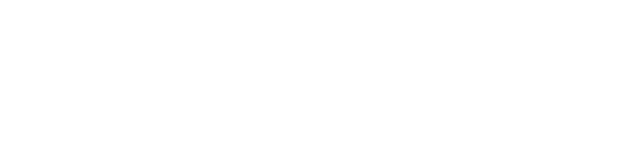
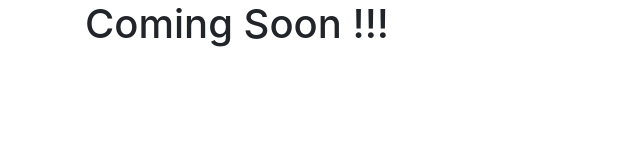
Before and after one commit to ttejuosho/CodePlay, a plain HTML site: page public/chase.html in a window 1280 px wide. Shown: the whole page, without its empty margins (0-640 px from the left). Drawn offline with nearby package versions, Linux system fonts and the light colour scheme.

Commit message:
coming soon page on chase

```diff
--- a/public/chase.html
+++ b/public/chase.html
@@ -7,7 +7,7 @@
 </head>
 <body>
 <div class='container'>
-
+<h1>Coming Soon !!!</h1>
 </div>
 </body>
 </html>
```
